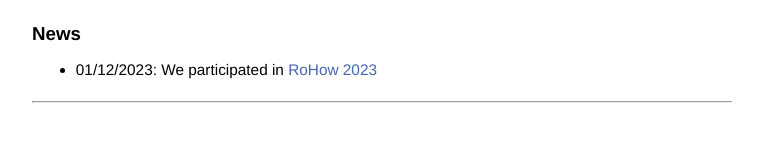
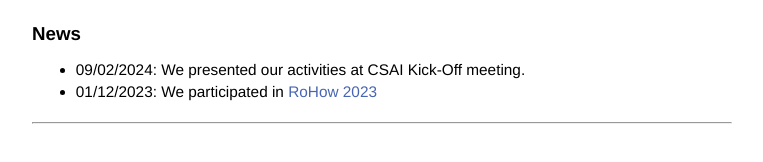
Before and after one commit to coders-group-eu/coders-robocup-website, a plain HTML site: page index.html in a window 1280 px wide. Shown: the part 238-400 px from the top of the page, without its empty margins (258-1021 px from the left). Drawn offline with Linux system fonts and the light colour scheme.

Commit message:
csai meeting added to news

```diff
--- a/index.html
+++ b/index.html
@@ -51,7 +51,7 @@
 	<h3 style="margin-bottom:0.25em;">News</h3>
 
 	<ul>
-
+			<li> 09/02/2024: We presented our activities at CSAI Kick-Off meeting. </a> </li>
 			<li> 01/12/2023: We participated in <a class="link"  href="https://rohow.de/2023/en/" style="link">RoHow 2023 </a> </li>
 
 	</ul>
```
